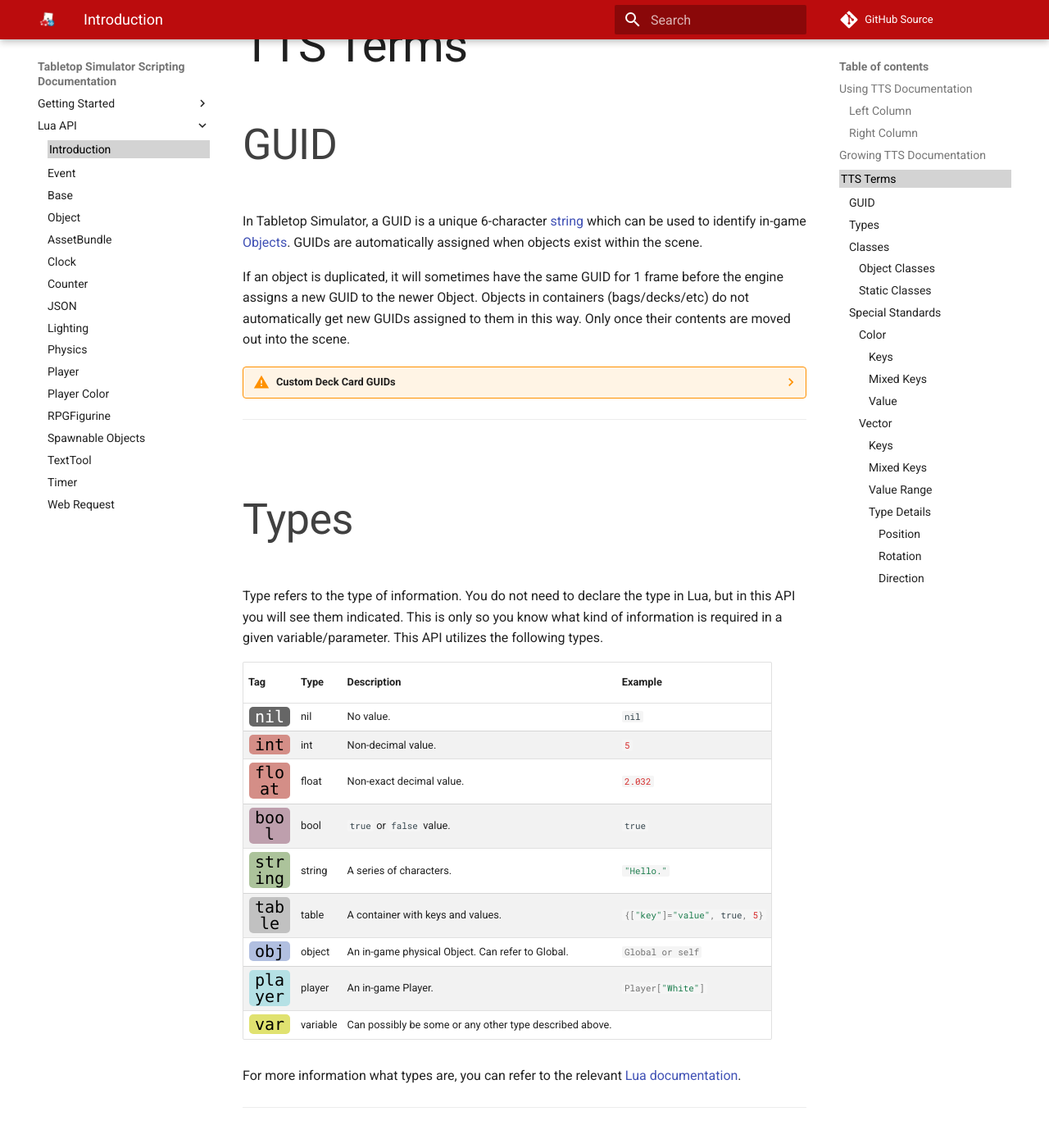
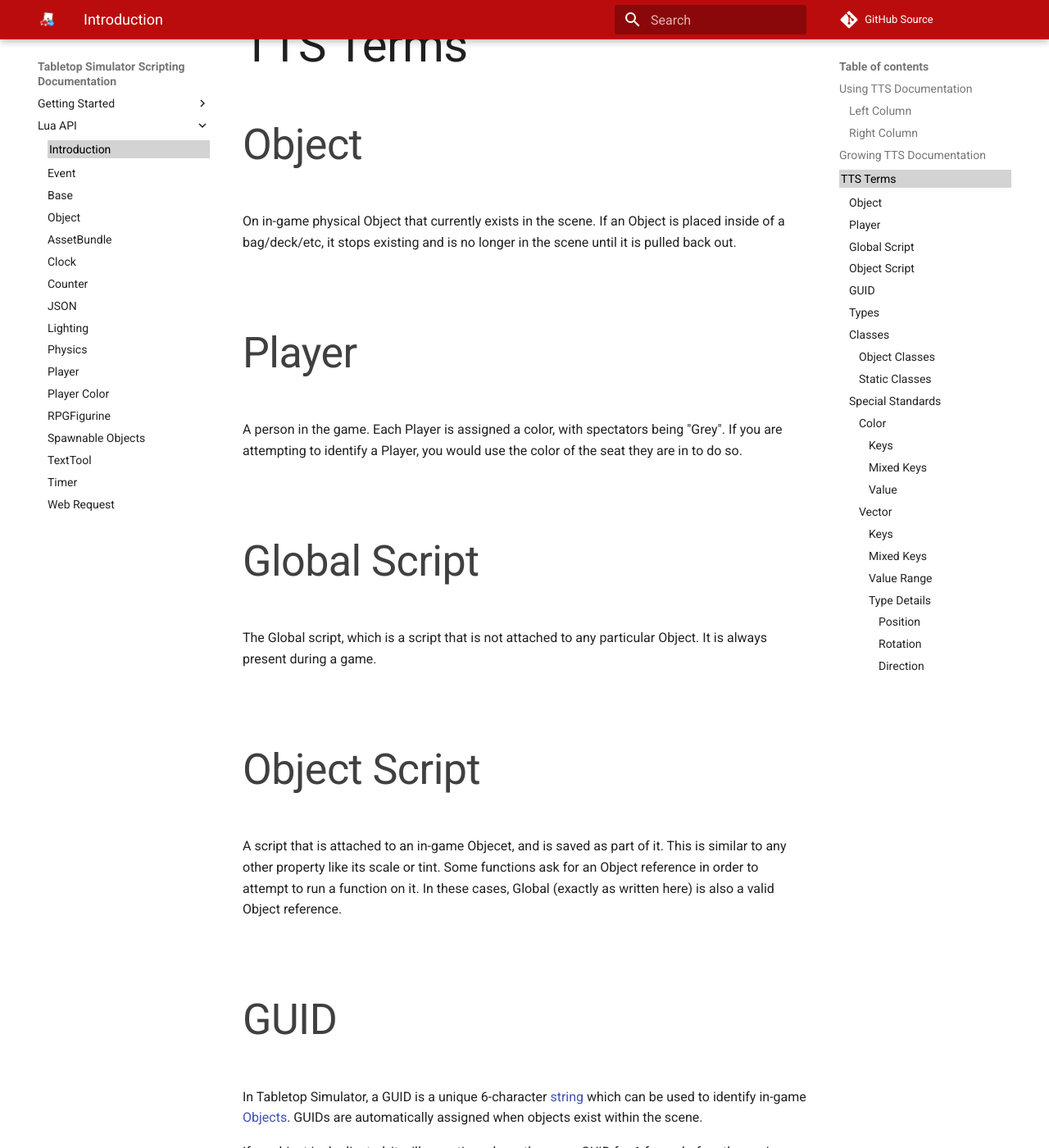
Before and after one commit to Berserk-Games/Tabletop-Simulator-API, an MkDocs documentation site: the page built from docs/intro.md, in a window 1280 px wide and 1400 px high, scrolled down 1737 px. Shown: the whole window at 82% size. Built offline with MkDocs 1.6.1 and Material for MkDocs 9.7.7, drawn with Linux system fonts in a browser that asks for light colours; comment, search, counter and statistics services are not loaded; old or Windows-style settings are respelled for this version of MkDocs; some of the changed text lies outside the part shown.

````diff
--- a/docs/intro.md
+++ b/docs/intro.md
@@ -18,6 +18,18 @@ Just click the link in the pencil icon in the top-right of an article, or visit
 
 
 ##TTS Terms
+
+###Object
+On in-game physical Object that currently exists in the scene. If an Object is placed inside of a bag/deck/etc, it stops existing and is no longer in the scene until it is pulled back out.
+
+###Player
+A person in the game. Each Player is assigned a color, with spectators being "Grey". If you are attempting to identify a Player, you would use the color of the seat they are in to do so.
+
+###Global Script
+The Global script, which is a script that is not attached to any particular Object. It is always present during a game.
+
+###Object Script
+A script that is attached to an in-game Objecet, and is saved as part of it. This is similar to any other property like its scale or tint. Some functions ask for an Object reference in order to attempt to run a function on it. In these cases, Global (exactly as written here) is also a valid Object reference.
 
 ###GUID
 In Tabletop Simulator, a GUID is a unique 6-character [string](intro#types) which can be used to identify in-game [Objects](object). GUIDs are automatically assigned when objects exist within the scene.
@@ -42,12 +54,13 @@ Tag | Type | Description | Example
 [<span class="tag boo"></span>](intro#types) | bool | `true` or `false` value. | `#!lua true`
 [<span class="tag str"></span>](intro#types) | string | A series of characters. | `#!lua "Hello."`
 [<span class="tag tab"></span>](intro#types) | table | A container with keys and values. | `#!lua {["key"]="value", true, 5}`
-[<span class="tag obj"></span>](intro#types) | object | An in-game physical Object. Can refer to Global. | `#!lua Global or self`
+[<span class="tag obj"></span>](intro#types) | object | An in-game physical Object. Sometimes Global. | `#!lua Global or self`
 [<span class="tag pla"></span>](intro#types) | player | An in-game Player. | `#!lua Player["White"]`
-[<span class="tag var"></span>](intro#types) | variable | Can possibly be some or any other type described above. |
+[<span class="tag var"></span>](intro#types) | variable | A combination of other types. |
 
+You will also see tags for Color and Vector. See below for more info.
 
-For more information what types are, you can refer to the relevant [Lua documentation](https://www.lua.org/manual/5.1/manual.html#2.2).
+> For more information on a type, you can read below or refer to the relevant [Lua documentation](https://www.lua.org/manual/5.1/manual.html#2.2).
 
 
 ---
@@ -82,11 +95,11 @@ For more information on what a class is, you can refer to the relevant [Lua Docu
 
 ###Special Standards
 
-There are two Table types that are used often in Tabletop Simulator. They represent Vectors and Colors, and have special formatting rules to be understood by the many functions that utilize them.
+There are two types of Table that are used often in Tabletop Simulator. They represent Vectors and Colors, and their contents must be formatted a certain way to be utilized correctly.
 
 
 ####Color
-Color is a type of Table that is used to define a color.
+Color is a type of Table that is used to define RGB values for tinting.
 
 #####Keys
 
@@ -102,12 +115,8 @@ alpha | a | 4
 As an example, an Object with a white color tint would return this table:
 ``` Lua
 {
-    r = 1,
-    g = 1,
-    b = 1,
-    1 = 1,
-    2 = 1,
-    3 = 1,
+    r=1, g=1, b=1,
+    1=1, 2=1, 3=1,
 }
 ```
 
@@ -153,12 +162,8 @@ The Table will contain the keys `x`, `y`, `z` and/or `1`, `2`, `3`. The letter a
 As an example, An Object at coordinate X=5, Y=2, Z=-1 would return this table:
 ``` Lua
 {
-    x = 5,
-    y = 2,
-    z = -1,
-    1 = 5,
-    2 = 2,
-    3 = -1,
+    x=5, y=2, z=-1,
+    1=5, 2=2, 3=-1,
 }
 ```
 
--- a/mkdocs.yml
+++ b/mkdocs.yml
@@ -46,6 +46,7 @@ pages:
     - Overview: overview.md
     - Atom: atom.md
     - External Editor AP: externaleditorapi.md
+    - Learning Lua: learninglua.md
   - Lua API:
     - Introduction: intro.md
     - Event: event.md
````
Also changed, not shown: docs/learninglua.md (added, +10 -0 lines), docs/object.md (+1 -1 lines), docs/timer.md (+4 -2 lines), docs/webrequest.md (+6 -3 lines).
